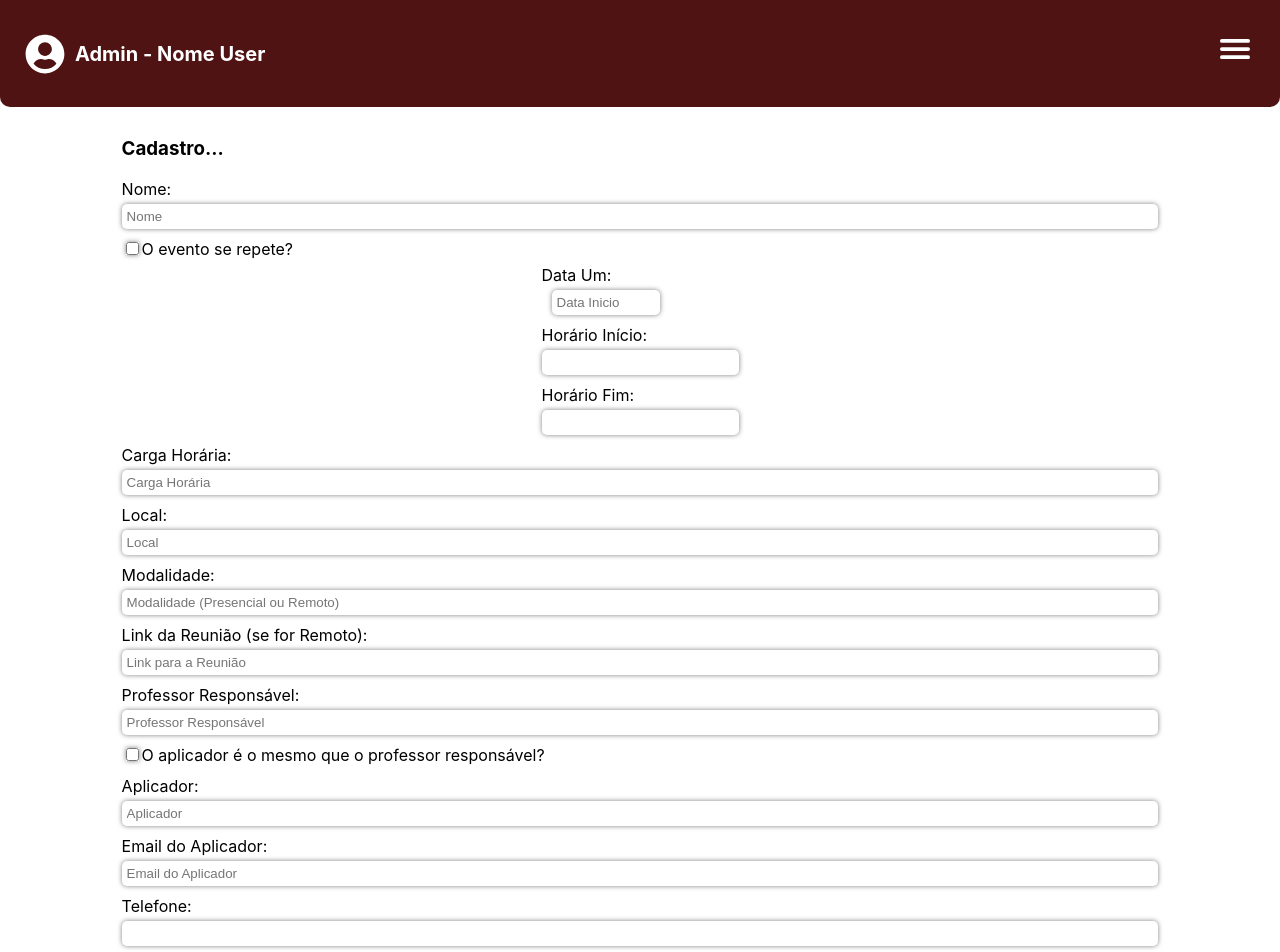
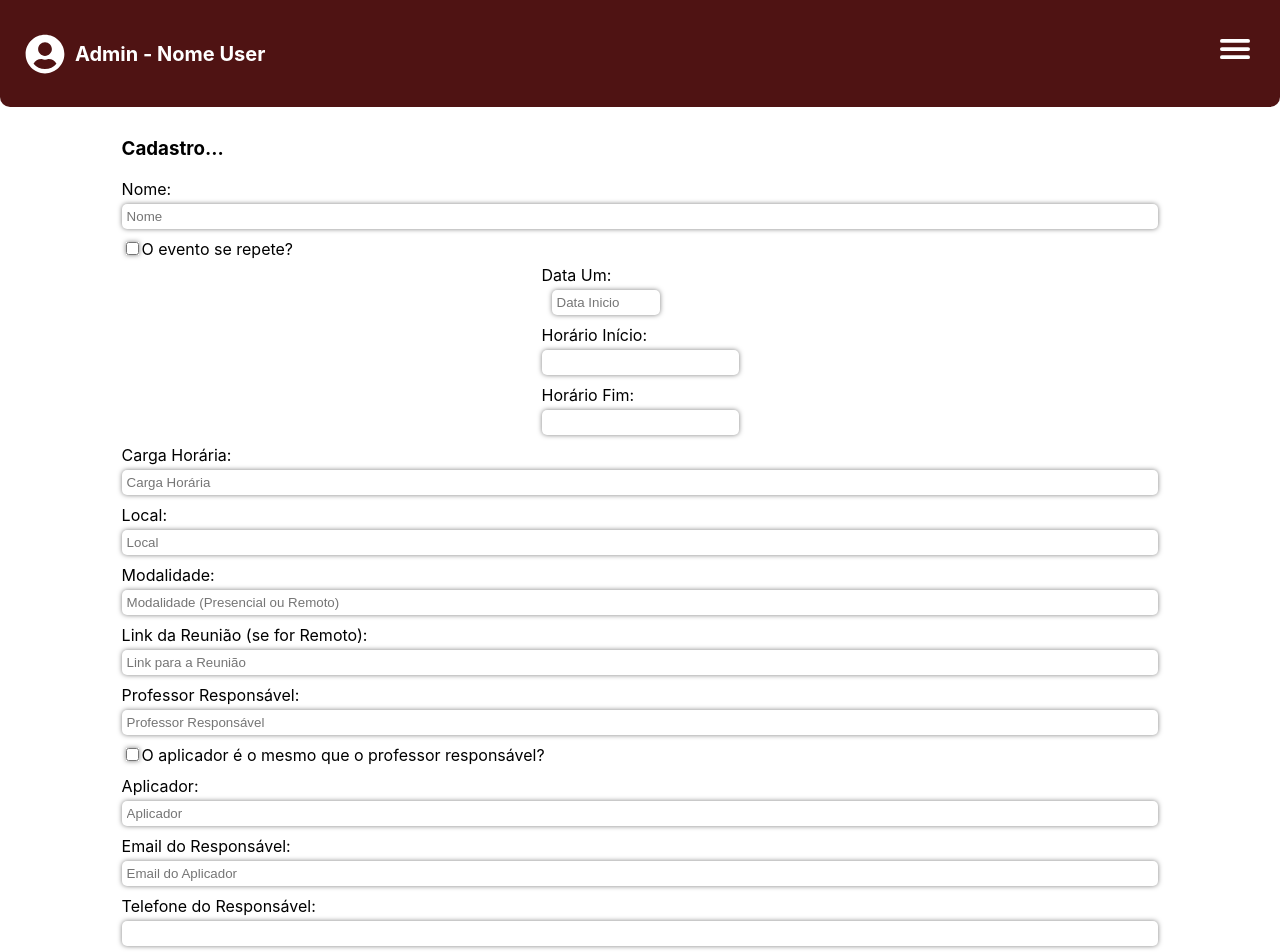
Before and after one commit to MauaAP/maua_AcademiaDeProfessores_front_end, a React (Create React App) app: page /cadastroEventos in a window 1280 px wide. Shown: the top 952 px of the page. Built offline with nearby package versions, Linux system fonts and the light colour scheme.

Commit message:
front end

```diff
--- a/src/componentes/form_cadastro/formEvento.js
+++ b/src/componentes/form_cadastro/formEvento.js
@@ -186,9 +186,9 @@ export default function FormEvCad (){
                         </label>
                         <label>Aplicador:</label>
                         <input type="text" name="aplicador" value={formData.aplicador} onChange={handleInputChange} placeholder="Aplicador" disabled={formData.mesmoProfessor}></input>
-                        <label>Email do Aplicador: {!emailValido && <span style={{ color: 'red', fontSize: '8'}}>Email inválido</span>}</label>
+                        <label>Email do Responsável: {!emailValido && <span style={{ color: 'red', fontSize: '8'}}>Email inválido</span>}</label>
                         <input type="text" name="emailAplicador" value={formData.emailAplicador} onChange={handleInputChange} placeholder="Email do Aplicador"></input>
-                        <label>Telefone:</label>
+                        <label>Telefone do Responsável:</label>
                         <InputMask mask="(99) 99999-9999" value={formData.phone} onChange={handlePhoneChange}/>
                         <label>Público Alvo:</label>
                         <input type="text" name="publicoAlvo" value={formData.publicoAlvo} onChange={handleInputChange} placeholder="Público Alvo"></input>
```
